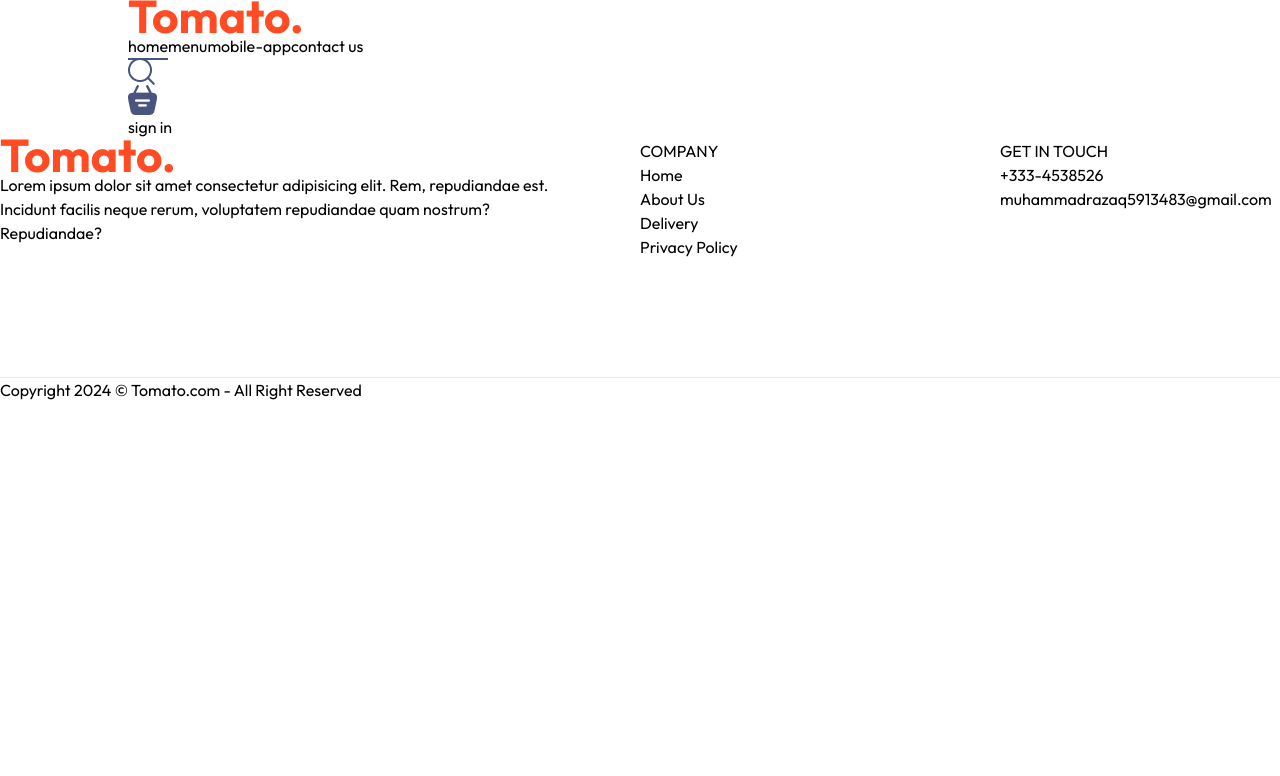
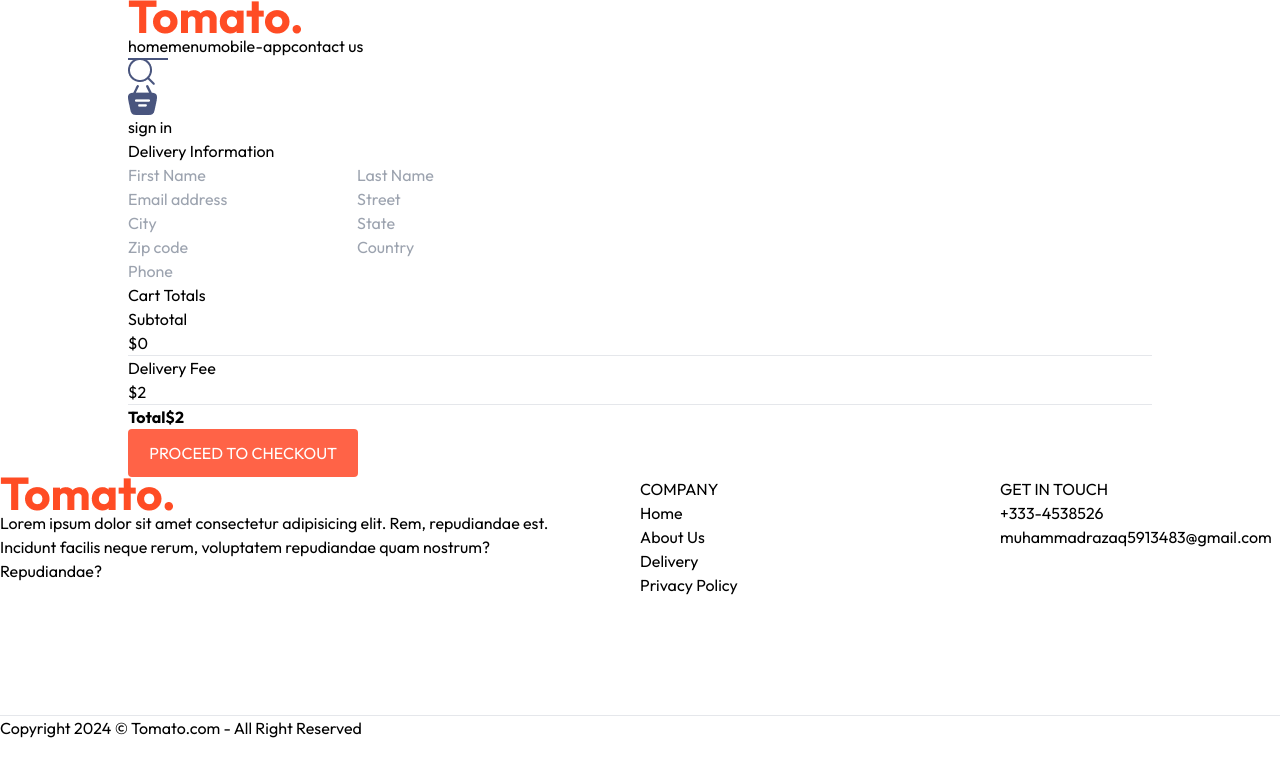
Before and after one commit to muhammadrazaq33/Food_Del, a React (Vite) app in the folder frontend/: page /order in a window 1280 px wide. Shown: the top 776 px of the page. Built offline with nearby package versions, Linux system fonts and the light colour scheme.

Commit message:
html of placeOrder page completed

```diff
--- a/frontend/src/pages/Cart/Cart.jsx
+++ b/frontend/src/pages/Cart/Cart.jsx
@@ -1,9 +1,11 @@
 import React, { useContext } from 'react'
 import { StoreContext } from '../../Context/StoreContext'
+import { useNavigate } from 'react-router-dom';
 
 const Cart = () => {
   const { cartItem, food_list, removeFromCart, getTotalCartAmount } =
-    useContext(StoreContext);
+  useContext(StoreContext);
+  const navigate = useNavigate();
   return (
     <div className="mt-[100px]">
       <div>
@@ -60,7 +62,7 @@
               <b>${getTotalCartAmount() + 2}</b>
             </div>
           </div>
-          <button className="cart-btn">PROCEED TO CHECKOUT</button>
+          <button className="cart-btn" onClick={() => navigate("/order")}>PROCEED TO CHECKOUT</button>
         </div>
         {/* promo code */}
         <div className="flex-1   ">
--- a/frontend/src/pages/PlaceOrder/PlaceOrder.jsx
+++ b/frontend/src/pages/PlaceOrder/PlaceOrder.jsx
@@ -1,11 +1,56 @@
-import React from 'react'
+import React, { useContext } from 'react'
+import { StoreContext } from '../../Context/StoreContext';
 
 const PlaceOrder = () => {
+  const { getTotalCartAmount } = useContext(StoreContext);
   return (
-    <div>
-
-    </div>
-  )
+    <form>
+      {/* left side*/}
+      <div>
+        <p>Delivery Information</p>
+        <div>
+          <input type="text" placeholder="First Name" />
+          <input type="text" placeholder="Last Name" />
+        </div>
+        <input type="email" placeholder="Email address" />
+        <input type="text" placeholder="Street" />
+        <div>
+          <input type="text" placeholder="City" />
+          <input type="text" placeholder="State" />
+        </div>
+        <div>
+          <input type="text" placeholder="Zip code" />
+          <input type="text" placeholder="Country" />
+        </div>
+        <input type="text" placeholder="Phone" />
+      </div>
+      {/* end of left side */}
+      {/* right side */}
+      <div>
+        <div className="flex-1 flex flex-col gap-[20px]">
+          <h1>Cart Totals</h1>
+          <div>
+            <div className="flex justify-between text-[#555]">
+              <p>Subtotal</p>
+              <p>${getTotalCartAmount()}</p>
+            </div>
+            <hr className="my-[10px]" />
+            <div className="flex justify-between text-[#555]">
+              <p>Delivery Fee</p>
+              <p>${2}</p>
+            </div>
+            <hr className="my-[10px]" />
+            <div className="flex justify-between text-[#555]">
+              <b>Total</b>
+              <b>${getTotalCartAmount() + 2}</b>
+            </div>
+          </div>
+          <button className="cart-btn">PROCEED TO CHECKOUT</button>
+        </div>
+      </div>
+      {/*end of right side */}
+    </form>
+  );
 }
 
 export default PlaceOrder
```
